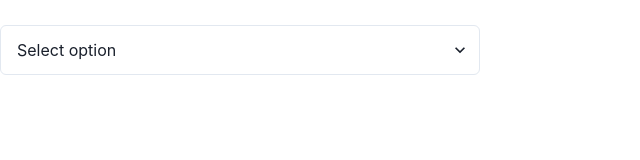
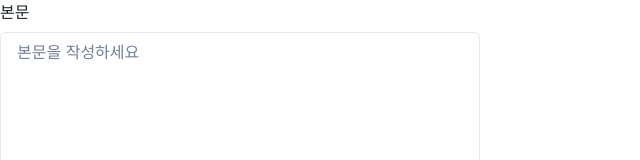
Before and after one commit to hoonil1/hoonil_react, a React (Create React App) app: page / in a window 1280 px wide. Shown: the top 160 px of the page, without its empty margins (0-640 px from the left). Built offline with nearby package versions, Linux system fonts and the light colour scheme.

Commit message:
Textarea 에 대해...

```diff
--- a/src/App.js
+++ b/src/App.js
@@ -1,20 +1,13 @@
-import { Box, FormControl, Select, Center } from "@chakra-ui/react";
+import { Box, FormControl, Textarea, FormLabel } from "@chakra-ui/react";
 
 function App(props) {
   return (
     <div>
       <Box w={"480px"}>
-        <Center h={"100px"}>
-          <FormControl>
-            <Select placeholder="Select option" h={"50px"}>
-              <option value="option1">Option 1</option>
-              <option value="option2">Option 2</option>
-              <option value="option3">Option 3</option>
-              <option value="option4">Option 4</option>
-              <option value="option5">Option 5</option>
-            </Select>
-          </FormControl>
-        </Center>
+        <FormControl>
+          <FormLabel>본문</FormLabel>
+          <Textarea placeholder={"본문을 작성하세요"} h={"500px"}></Textarea>
+        </FormControl>
       </Box>
     </div>
   );
```
